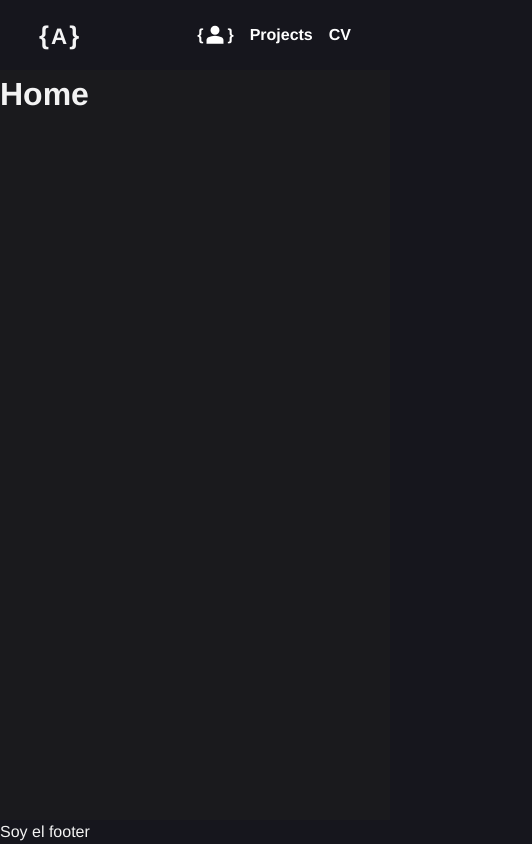
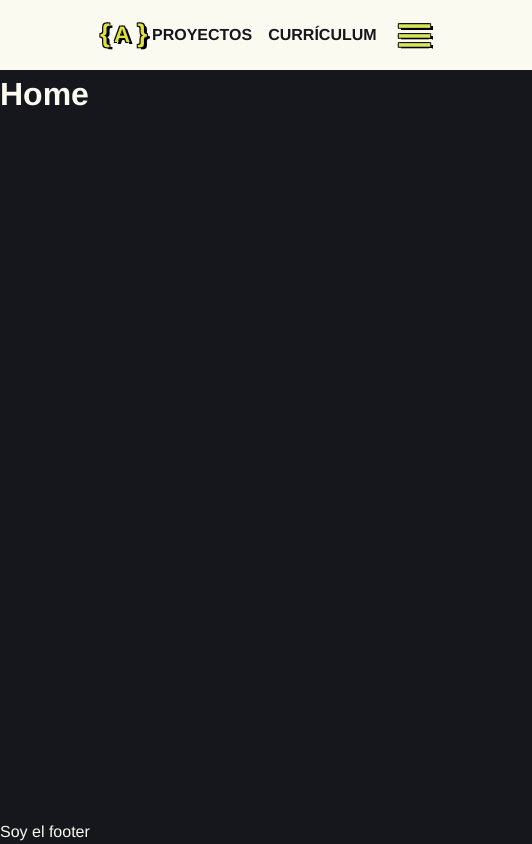
Before and after one commit to aldaydev/aldaydev_app, a React (Vite) app: page / in a window 390 px wide. Shown: the whole page, 532 px wide, since content can reach past the window. Built offline with nearby package versions, Linux system fonts and the light colour scheme.

Commit message:
working on navbar

```diff
--- a/src/App.css
+++ b/src/App.css
@@ -1,12 +1,12 @@
 .App__header{
-  width: 80%;
-  margin: 0 auto;
+  background-color: #fbfaf0;
+  padding: 0 100px;
 
   height: 70px;
 }
 
 .App__main{
-  background-color: #1a1a1d;
+  background-color: #16161D;
 }
 
 .App__footer{
--- a/src/components/Header/Header.jsx
+++ b/src/components/Header/Header.jsx
@@ -4,8 +4,13 @@ import useHoverAnimation from "../../hooks/useHoverAnimation.jsx";
 import { Link } from "react-router-dom";
 import about_icon from "../../assets/icons/about_icon.svg";
 import HeaderLogo from "./HeaderLogo.jsx";
+import MenuToggle from "./MenuToggle.jsx";
+import useWindowSize from "../../hooks/useWindowSize.jsx";
 
 function Header() {
+
+    const { width } = useWindowSize();
+    const isCollapsed = width < 1024; // Definimos un tamaño de pantalla para considerar móvil
 
     // {animatedText, startAnimation, stopAnimation}
     const animateAbout = useHoverAnimation("", "About");
@@ -13,22 +18,18 @@ function Header() {
     return (
         <header className="App__header">
             <div className="header__Container">
-                <HeaderLogo />
-                <div className="header__links">
-                    <Link
-                        to="/about"
-                        className="header__link"
-                        onMouseEnter={animateAbout.startAnimation}
-                        onMouseLeave={animateAbout.stopAnimation}
-                    >
-                        <span className="header__logoBraceLeft">{"{"}</span>
-                        <img src={about_icon} alt="About" className="header__aboutIcon" />
-                        {animateAbout.animatedText}
-                        <span className="header__logoBraceRight">{"}"}</span>
-                    </Link>
-                    <Link to="/projects" className="header__link">Projects</Link>
-                    <Link to="/cv" className="header__link">CV</Link>
+                <HeaderLogo isCollapsed={isCollapsed} />
+                <div className="header__navbar">
+                    <div className="header__links">
+                        <Link to="/projects" className="header__link">PROYECTOS</Link>
+                        <Link to="/cv" className="header__link">CURRÍCULUM</Link>
+
+                    </div>
+                    {isCollapsed && <MenuToggle/>}
+
                 </div>
+
+
             </div>
 
         </header>
--- a/src/components/Header/HeaderLogo.jsx
+++ b/src/components/Header/HeaderLogo.jsx
@@ -1,20 +1,22 @@
 import { Link } from "react-router-dom";
 import "./headerLogo.css";
-import useWindowSize from "../../hooks/useWindowSize";
 
-function HeaderLogo() {
+function HeaderLogo( {isCollapsed}) {
 
-    const { width } = useWindowSize();
-    const isCollapsed = width < 1024; // Definimos un tamaño de pantalla para considerar móvil
+    const headerLogoClass = {
+        link: !isCollapsed ? "headerLogo__link" : "headerLogo__link headerLogo__link--collapsed",
+        braceLeft: !isCollapsed ? "headerLogo__braceLeft" : "headerLogo__braceLeft headerLogo__braceLeft--collapsed",
+        braceRight: !isCollapsed ? "headerLogo__braceRight" : "headerLogo__braceRight headerLogo__braceRight--collapsed"
+    }
 
     return (
-        <Link to="/" className="headerLogo__link">
-            <span className={!isCollapsed ? "headerLogo__braceLeft" : "headerLogo__braceLeft headerLogo__braceLeft--collapsed"}>{"{"}</span>
+        <Link to="/" className={headerLogoClass.link}>
+            <span className={headerLogoClass.braceLeft}>{"{"}</span>
             <span className="headerLogo__textContainer">
                 <span className="headerLogo__initialText">A</span>
                 {!isCollapsed && <span className="headerLogo__finalText">ldayDev</span>}
             </span>
-            <span className={!isCollapsed ? "headerLogo__braceRight" : "headerLogo__braceRight headerLogo__braceRight--collapsed"}>{"}"}</span>
+            <span className={headerLogoClass.braceRight}>{"}"}</span>
         </Link>
     )
 }
--- /dev/null
+++ b/src/components/Header/MenuToggle.jsx
@@ -0,0 +1,22 @@
+import { useState } from 'react';
+import './menuToggle.css';
+
+function MenuToggle() {
+
+    const [isOpen, setIsOpen] = useState(false);
+
+    const toggleClass = isOpen ? "menuToggle__container--open" : "menuToggle__container--close";
+
+    return (
+        <div className={toggleClass} onClick={() => setIsOpen(!isOpen)}>
+            <div className="menuToggle__bar menuToggle__bar--1"></div>
+            <div className="menuToggle__bar menuToggle__bar--2"></div>
+            <div className="menuToggle__bar menuToggle__bar--3"></div>
+
+            <div className="menuToggle__bar--copy menuToggle__bar--1copy"></div>
+            <div className="menuToggle__bar--copy menuToggle__bar--3copy"></div>
+        </div>
+    );
+}
+
+export default MenuToggle;
--- a/src/components/Header/header.css
+++ b/src/components/Header/header.css
@@ -5,15 +5,20 @@
     align-items: center;
 }
 
-.header__link:hover .header__logoBraceLeft{
+.header__navbar{
+    display: flex;
+    gap: 20px;
+}
+
+/* .header__link:hover .header__logoBraceLeft{
     padding-right: 5px;
     transition: padding .3s ease-in-out;
-}
+} */
 
-.header__link:hover .header__logoBraceRight{
+/* .header__link:hover .header__logoBraceRight{
     padding-left: 5px;
     transition: padding .3s ease-in-out;
-}
+} */
 
 .header__link:hover .header__aboutIcon{
     padding-right: 5px;
@@ -30,7 +35,7 @@
     height: 100%;
     font-weight: 800;
     font-size: 1rem;
-    color: white;
+    color: #16161D;
     display: flex;
     align-items: center;
 }
--- a/src/components/Header/headerLogo.css
+++ b/src/components/Header/headerLogo.css
@@ -1,19 +1,33 @@
 .headerLogo__link {
-    color: #F4F4F5;
-    width: 48px;
+    /* color: #F4F4F5; */
+    color: #dfe23d;
+    text-shadow:
+        -1px -1px 0.2px black,
+        1px -1px 0.2px black,
+        -1px  1px 0.2px black,
+        3px  2px 0.2px black;
+    width: 52px;
     cursor: pointer;
     font-size: 1.6rem;
+    margin-bottom: 4.5px;
     font-weight: 800;
     transition: width .5s ease-in-out;
     interpolate-size: allow-keywords;
+    filter: blur(0.1px);
 }
 
 .headerLogo__link:hover {
-    width: 100%;
+    width: 175px;
+    transition: width .5s ease-in-out;
+}
+
+.headerLogo__link--collapsed:hover {
+    width: 60px;
     transition: width .5s ease-in-out;
 }
 
 .headerLogo__textContainer{
+    letter-spacing: 3px;
     font-size: 1.4rem;
 }
 
@@ -43,19 +57,19 @@
 }
 
 .headerLogo__braceLeft{
-    padding-right: 2px;
+    padding-right: 4px;
 }
 
 .headerLogo__braceRight{
-    padding-left: 2px;
+    padding-left: 4px;
 }
 
 .headerLogo__link:hover .headerLogo__braceLeft{
-    padding-right: 5px;
+    padding-right: 6px;
     transition: padding .3s ease-in-out;
 }
 
 .headerLogo__link:hover .headerLogo__braceRight{
-    padding-left: 5px;
+    padding-left: 6px;
     transition: padding .3s ease-in-out;
 }
--- /dev/null
+++ b/src/components/Header/menuToggle.css
@@ -0,0 +1,112 @@
+.menuToggle__container--open,
+.menuToggle__container--close{
+    width: 35px;
+    height: 25px;
+    cursor: pointer;
+    transition: display .3s ease-in-out;
+    position: relative;
+    transform: scale(.9);
+}
+
+.menuToggle__container--close{
+
+}
+
+.menuToggle__container--open {
+
+}
+
+.menuToggle__bar{
+    position: absolute;
+    width: 100%;
+    height: 4px;
+    background-color: #d6e457;
+    /* border-radius: 2px; */
+    box-shadow:
+        -1px -1px 0.2px black,
+        1px -1px 0.2px black,
+        -1px  1px 0.2px black,
+        3px  2px 0.2px black;
+}
+
+.menuToggle__container--close .menuToggle__bar--1{
+    bottom: calc(100% - 4px);
+    transition: transform .3s ease-in-out, bottom .3s ease-in-out;
+}
+
+.menuToggle__container--close .menuToggle__bar--3{
+    bottom: 0;
+    transition: transform .3s ease-in-out, bottom .3s ease-in-out;
+}
+
+.menuToggle__container--close .menuToggle__bar--2{
+    bottom: calc(50% - 2px);
+    transition: width .3s ease-in-out;
+}
+
+.menuToggle__container--open .menuToggle__bar--1{
+    bottom: 48%;
+    transform: rotate(45deg) ;
+    transition: transform .3s ease-in-out, bottom .3s ease-in-out, box-shadow .3s ease-in-out;
+    box-shadow:
+        -1px -1px 0.2px black,
+        1px -1px 0.2px black,
+        -1px  1px 0.2px black,
+        1px  1px 0.2px black;
+}
+
+.menuToggle__container--open .menuToggle__bar--2{
+    bottom: calc(50% - 2px);
+    width: 0%;
+    transition: width .1s ease-in-out;
+}
+
+.menuToggle__container--open .menuToggle__bar--3{
+    bottom: 48%;
+    transform: rotate(-45deg);
+    transition: transform .3s ease-in-out, bottom .3s ease-in-out, box-shadow .3s ease-in-out;
+    box-shadow:
+        -1px -1px 0.2px black,
+        1px -1px 0.2px black,
+        -1px  1px 0.2px black,
+        1px  1px 0.2px black;
+}
+
+
+
+.menuToggle__bar--copy{
+    position: absolute;
+    width: 100%;
+    height: 4px;
+    background-color: #d6e457;
+}
+
+.menuToggle__container--close .menuToggle__bar--1copy{
+    opacity: 0;
+    bottom: calc(100% - 4px);
+    transition: transform .3s ease-in-out, bottom .3s ease-in-out;
+}
+
+.menuToggle__container--close .menuToggle__bar--3copy{
+    opacity: 0;
+    bottom: 0;
+    transition: transform .3s ease-in-out, bottom .3s ease-in-out, opacity .3s ease-in-out;
+}
+
+.menuToggle__container--open .menuToggle__bar--1copy{
+    opacity: 1;
+    bottom: 48%;
+    transform: rotate(45deg) translate(2px, -2px);
+    z-index: -10;
+    transition: transform .3s ease-in-out, bottom .3s ease-in-out, box-shadow .3s ease-in-out;
+    background-color: black;
+}
+
+.menuToggle__container--open .menuToggle__bar--3copy{
+    opacity: 1;
+    bottom: 48%;
+    transform: rotate(-45deg) translate(2px, 2px);
+    z-index: -10;
+    transition: transform .3s ease-in-out, bottom .3s ease-in-out, box-shadow .3s ease-in-out;
+    background-color: black;
+}
--- a/src/index.css
+++ b/src/index.css
@@ -1,6 +1,6 @@
 :root{
   --color-primary: #16161D;
-  --color-secondary: #f3f3f3;
+  --color-secondary: #fbfaf0;
 }
 
 :root {
```
Also changed, not shown: src/components/Header/HeaderRecover.jsx (deleted, +0 -55 lines).
